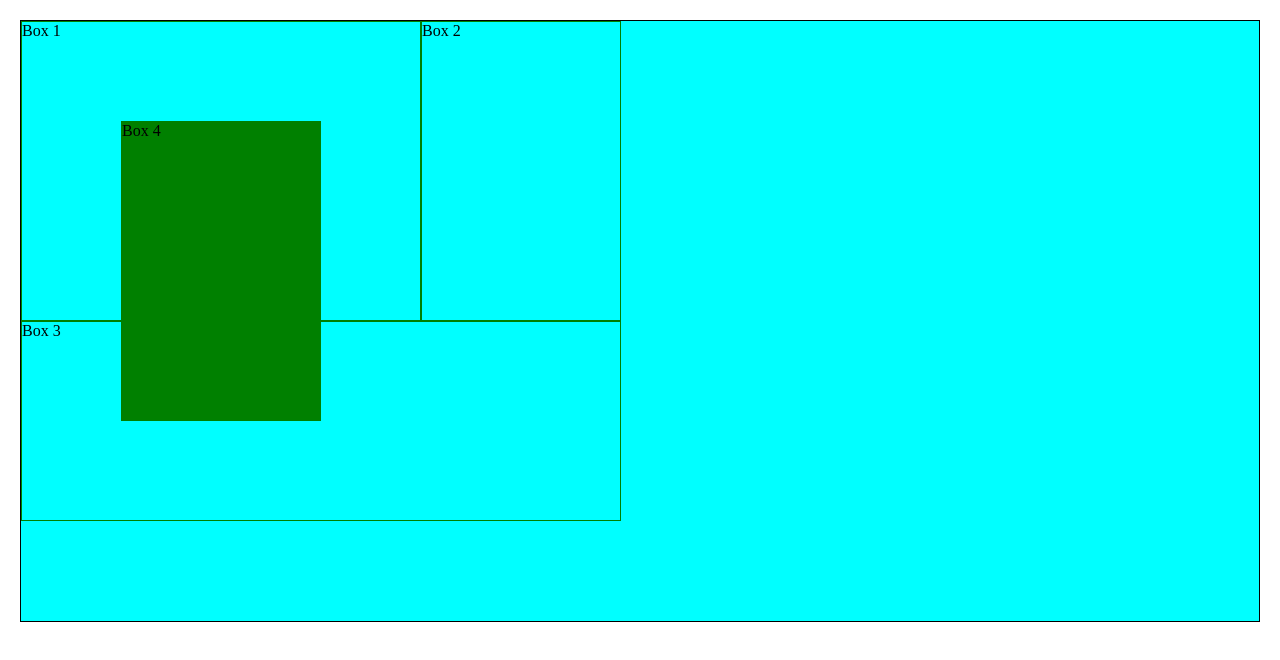
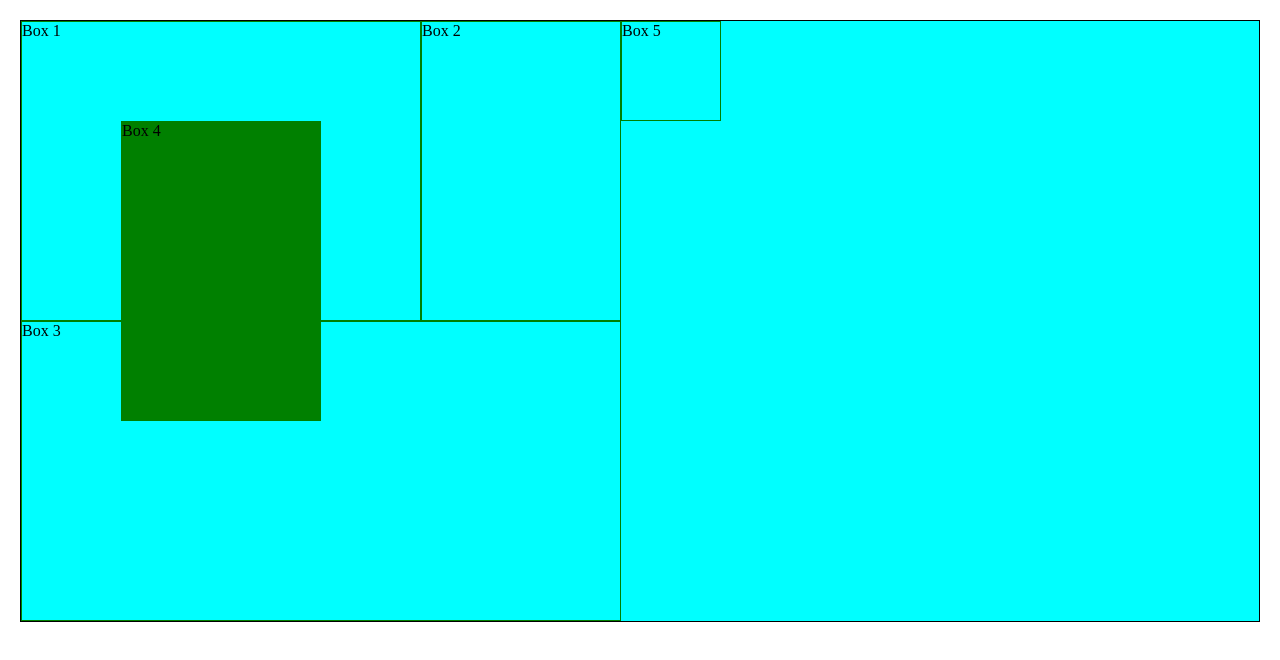
Before and after one commit to SakonBel/CSS-concepts-grid, a plain HTML site: page index.html in a window 1280 px wide. Drawn offline with Linux system fonts and the light colour scheme.

Commit message:
Learning about grid auto row, auto column and auto flow.

```diff
--- a/index.html
+++ b/index.html
@@ -13,6 +13,7 @@
       <div class="box box-2">Box 2</div>
       <div class="box box-3">Box 3</div>
       <div class="box box-4">Box 4</div>
+      <div class="box box-5">Box 5</div>
     </div>
   </body>
 </html>
--- a/style.css
+++ b/style.css
@@ -9,6 +9,11 @@ body {
   /* Can also use fraction(fr) */
   grid-template-rows: 100px 100px 100px 100px 100px 100px;
   grid-template-columns: 100px 100px 100px 100px 100px 100px;
+  /* Setting special grid item to use the same unit */
+  grid-auto-rows: 100px;
+  grid-auto-columns: 100px;
+  /* Set where you want to add extra grid item(default is adding on row) */
+  grid-auto-flow: column;
 }
 
 .box {
@@ -32,7 +37,7 @@ body {
 
 /* Shorthand for all */
 .box-3 {
-  grid-area: 4 / 1 / 6 / -1;
+  grid-area: 4 / 1 / 7 / -1;
 }
 
 /* Grid with multiple layers */
```
